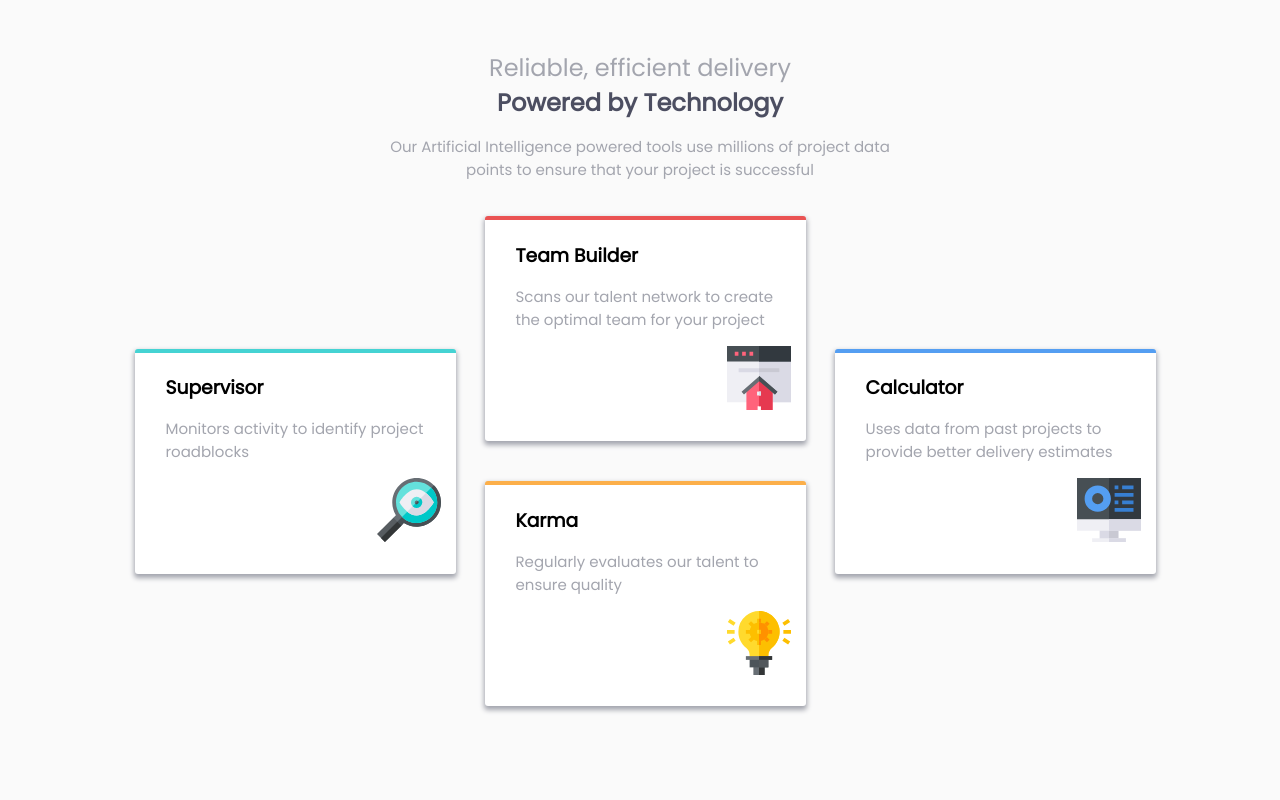
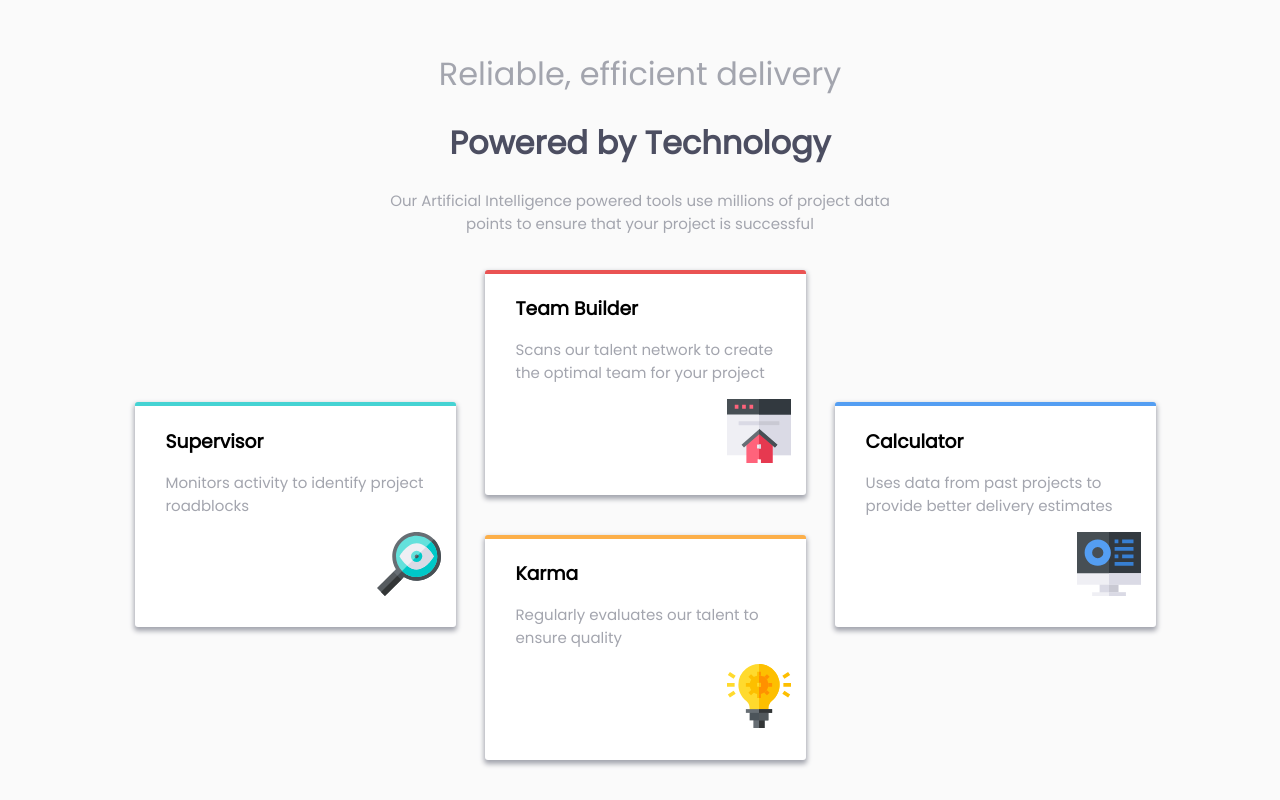
Before and after one commit to NahuelDev/four-card-feature-with-grid, a plain HTML site: page index.html in a window 1280 px wide. Shown: the top 800 px of the page. Drawn offline with Linux system fonts and the light colour scheme.

Commit message:
Me olvidé de cambiar los h2 por h1

```diff
--- a/index.html
+++ b/index.html
@@ -13,8 +13,8 @@
 
 <body>
     <header>
-        <h2 id='title'>Reliable, efficient delivery</h2>
-        <h2 id='subtitle'>Powered by Technology</h2>
+        <h1 id='title'>Reliable, efficient delivery</h1>
+        <h1 id='subtitle'>Powered by Technology</h1>
         <p>Our Artificial Intelligence powered tools use millions of project data points to ensure that your project is successful</p>
     </header>
     <div id="contenedorgrid">
```
